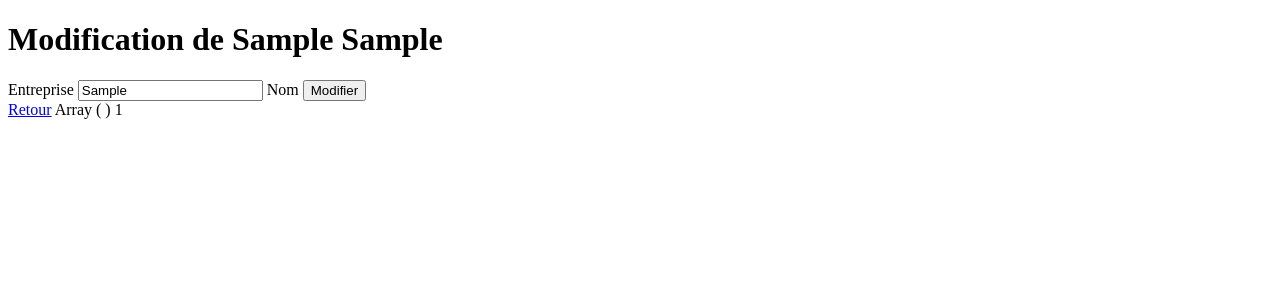
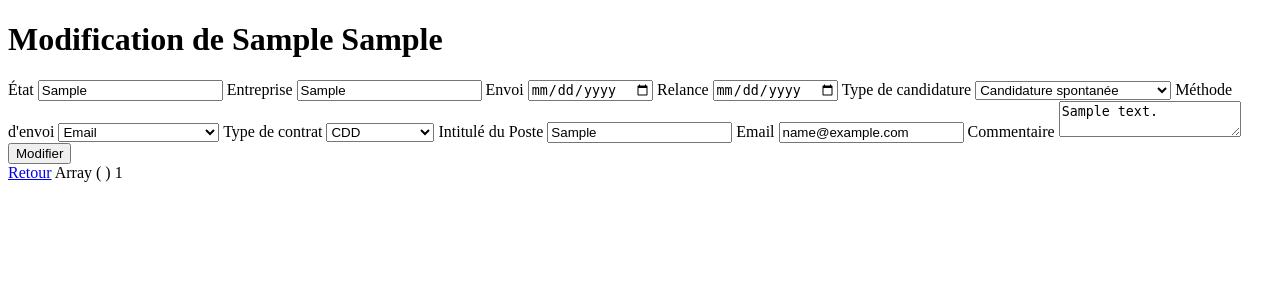
Before and after one commit to mathildejrdn/stagephp, a PHP site: page /update.php?id=1 in a window 1280 px wide. Shown: the top 300 px of the page. Run offline with PHP 8.4, Linux system fonts and the light colour scheme; tables that the repository leaves empty or names only in its code hold one stand-in row (values such as "Sample post").

Commit message:
bug corrigés

```diff
--- a/src/update.php
+++ b/src/update.php
@@ -1,18 +1,17 @@
 <?php
-//nous allons vérifier la présence de $_POST
-if($_POST){
+if ($_POST) {
     if (
         isset($_POST['etat']) && !empty($_POST['etat']) &&
-        isset($_POST['entreprise']) && !empty($_POST['entreprise'])&&
-        isset($_POST['envoi']) && !empty($_POST['envoi'])&&
-        isset($_POST['relance']) && !empty($_POST['relance'])&&
-        isset($_POST['candidature']) && !empty($_POST['candidature'])&&
-        isset($_POST['methode']) && !empty($_POST['methode'])&&
-        isset($_POST['contrat']) && !empty($_POST['contrat'])&&
-        isset($_POST['poste']) && !empty($_POST['poste'])&&
-        isset($_POST['email']) && !empty($_POST['email'])&&
+        isset($_POST['entreprise']) && !empty($_POST['entreprise']) &&
+        isset($_POST['envoi']) && !empty($_POST['envoi']) &&
+        isset($_POST['relance']) && !empty($_POST['relance']) &&
+        isset($_POST['candidature']) && !empty($_POST['candidature']) &&
+        isset($_POST['methode']) && !empty($_POST['methode']) &&
+        isset($_POST['contrat']) && !empty($_POST['contrat']) &&
+        isset($_POST['poste']) && !empty($_POST['poste']) &&
+        isset($_POST['email']) && !empty($_POST['email']) &&
         isset($_POST['commentaire']) && !empty($_POST['commentaire'])
-    ) { //Si ça existe bien on fait en sorte de modifier les données
+    ) {
         require_once('connect.php');
         $entreprise = strip_tags($_POST['entreprise']);
         $envoi = strip_tags($_POST['envoi']);
@@ -23,50 +22,48 @@ if($_POST){
         $poste = strip_tags($_POST['poste']);
         $email = strip_tags($_POST['email']);
         $commentaire = strip_tags($_POST['commentaire']);
+        $etat = strip_tags($_POST['etat']);
 
-        $sql = "UPDATE stage SET entreprise = :entreprise, envoi = :envoi, relance = :relance, candidature= :candidature, methode = :methode,
-        contrat = :contrat, poste = :poste, email = :email, commentaire = :commenaire WHERE id= :id";
-
+        $sql = "UPDATE stage SET entreprise = :entreprise, envoi = :envoi, relance = :relance, candidature = :candidature, methode = :methode,
+        contrat = :contrat, poste = :poste, email = :email, commentaire = :commentaire, etat = :etat WHERE id = :id";
 
         $query = $db->prepare($sql);
-        $query->bindValue(":id", $id, PDO::PARAM_INT);
+        $query->bindValue(":id", $_GET['id'], PDO::PARAM_INT);
         $query->bindValue(":entreprise", $entreprise, PDO::PARAM_STR);
+        $query->bindValue(":envoi", $envoi, PDO::PARAM_STR);
+        $query->bindValue(":relance", $relance, PDO::PARAM_STR);
         $query->bindValue(":candidature", $candidature, PDO::PARAM_STR);
         $query->bindValue(":methode", $methode, PDO::PARAM_STR);
         $query->bindValue(":contrat", $contrat, PDO::PARAM_STR);
+        $query->bindValue(":poste", $poste, PDO::PARAM_STR);
         $query->bindValue(":email", $email, PDO::PARAM_STR);
-        $query->bindValue(":poste", $poste, PDO::PARAM_STR);
-        $query->bindValue(":commenaire", $commentaire, PDO::PARAM_STR);
+        $query->bindValue(":commentaire", $commentaire, PDO::PARAM_STR);
+        $query->bindValue(":etat", $etat, PDO::PARAM_STR);
 
-        $query->bindValue(":envoi", $envoi, PDO::PARAM_INT);
-        $query->bindValue(":relance", $relance, PDO::PARAM_INT);
         $query->execute();
         header("Location: index.php");
+        exit;
     } else {
-        echo "remplissez le formulaire";
+        echo "Remplissez le formulaire";
+    }
 }
 
-}
-if (isset($_GET['id']) && !empty($_GET['id'])) //si l'id de l'url existe et est rempli
- {
+if (isset($_GET['id']) && !empty($_GET['id'])) {
     require_once("connect.php");
-// echo $_GET["id"];
     $id = strip_tags($_GET["id"]);
     $sql = "SELECT * FROM stage WHERE id = :id";
     $query = $db->prepare($sql);
     $query->bindValue(':id', $id, PDO::PARAM_INT);
-
     $query->execute();
     $stage = $query->fetch();
-if(!$stage) {
+    if (!$stage) {
         header('Location: index.php');
-}  else {   require_once("disconnect.php");
+        exit;
     }
-
-} else { header('Location: index.php');
-
+} else {
+    header('Location: index.php');
+    exit;
 }
-
 ?>
 
 <!DOCTYPE html>
@@ -76,23 +73,56 @@ if(!$stage) {
     <meta name="viewport" content="width=device-width, initial-scale=1.0">
     <title>Formulaire de mise à jour</title>
 </head>
-<body><title><?= $stage['entreprise'] ?></title>
-</head>
 <body>
-    <h1>Modification de <?= $stage['entreprise'] . ' ' . $stage['poste'] ?></h1>
+    <h1>Modification de <?= htmlspecialchars($stage['entreprise']) . ' ' . htmlspecialchars($stage['poste']) ?></h1>
     <form method="post">
-    <label for="entreprise">
-        Entreprise
-    </label>
-    <input type="text" name='entreprise' value="<?= $stage['entreprise'] ?>" required>
+    <label for="etat">État</label>
+        <input type="text" name='etat' value="<?= htmlspecialchars($stage['etat']) ?>" required>
 
-    <label for="last_name">
-        Nom
-    </label>
+    <label for="entreprise">Entreprise</label>
+        <input type="text" name='entreprise' value="<?= htmlspecialchars($stage['entreprise']) ?>" required>
+
+        <label for="envoi">Envoi</label>
+        <input type="date" name='envoi' value="<?= htmlspecialchars($stage['envoi']) ?>" required>
+
+        <label for="relance">Relance</label>
+        <input type="date" name='relance' value="<?= htmlspecialchars($stage['relance']) ?>" required>
+
+
+        <label for="candidature">Type de candidature</label>
+        <select name="candidature" id="candidature" value=""<?= htmlspecialchars($stage['candidature']) ?>required>
+            <option value="candidature spontanée">Candidature spontanée</option>
+            <option value="réponse à une offre d'emploi">Réponse à une offre d'emploi</option>
+        </select>
+
+        <label for="methode">Méthode d'envoi</label>
+        <select name="methode" id="methode" value="<?= htmlspecialchars($stage['methode']) ?>" required>
+            <option value="email">Email</option>
+            <option value="courrier">Courrier</option>
+            <option value="remise en main propre">Remise en main propre</option>
+        </select>
+
+        <label for="contrat">Type de contrat</label>
+        <select name="contrat" id="contrat" value="<?= htmlspecialchars($stage['contrat']) ?>" required>
+            <option value="cdd">CDD</option>
+            <option value="cdi">CDI</option>
+            <option value="interim">Intérim</option>
+            <option value="stage">Stage</option>
+            <option value="apprentissage">Apprentissage</option>
+        </select>
+
+        <label for="poste">Intitulé du Poste</label>
+        <input type="text" name='poste' value="<?= htmlspecialchars($stage['poste']) ?>" required>
+
+        <label for="email">Email</label>
+        <input type="email" name='email' value="<?= htmlspecialchars($stage['email']) ?>" required>
+
+        <label for="commentaire">Commentaire</label>
+        <textarea name="commentaire" required><?= htmlspecialchars($stage['commentaire']) ?></textarea>
 
         <button>Modifier</button>
     </form>
     <a href="index.php">Retour</a>
-    <?php echo print_r($_POST);?>
+    <?php echo print_r($_POST); ?>
 </body>
 </html>
```
Also changed, not shown: src/form.php (+28 -53 lines). Lines whose indentation alone changed are shown as unchanged.
